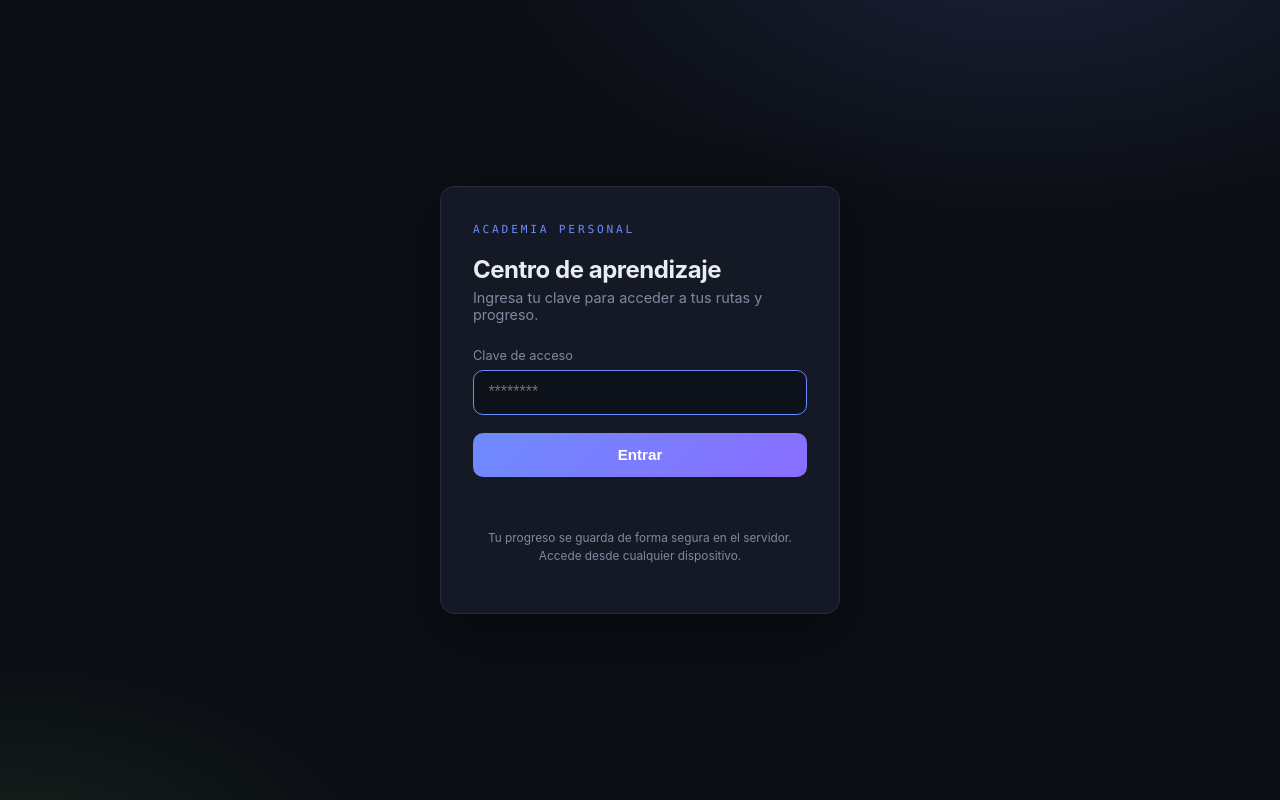
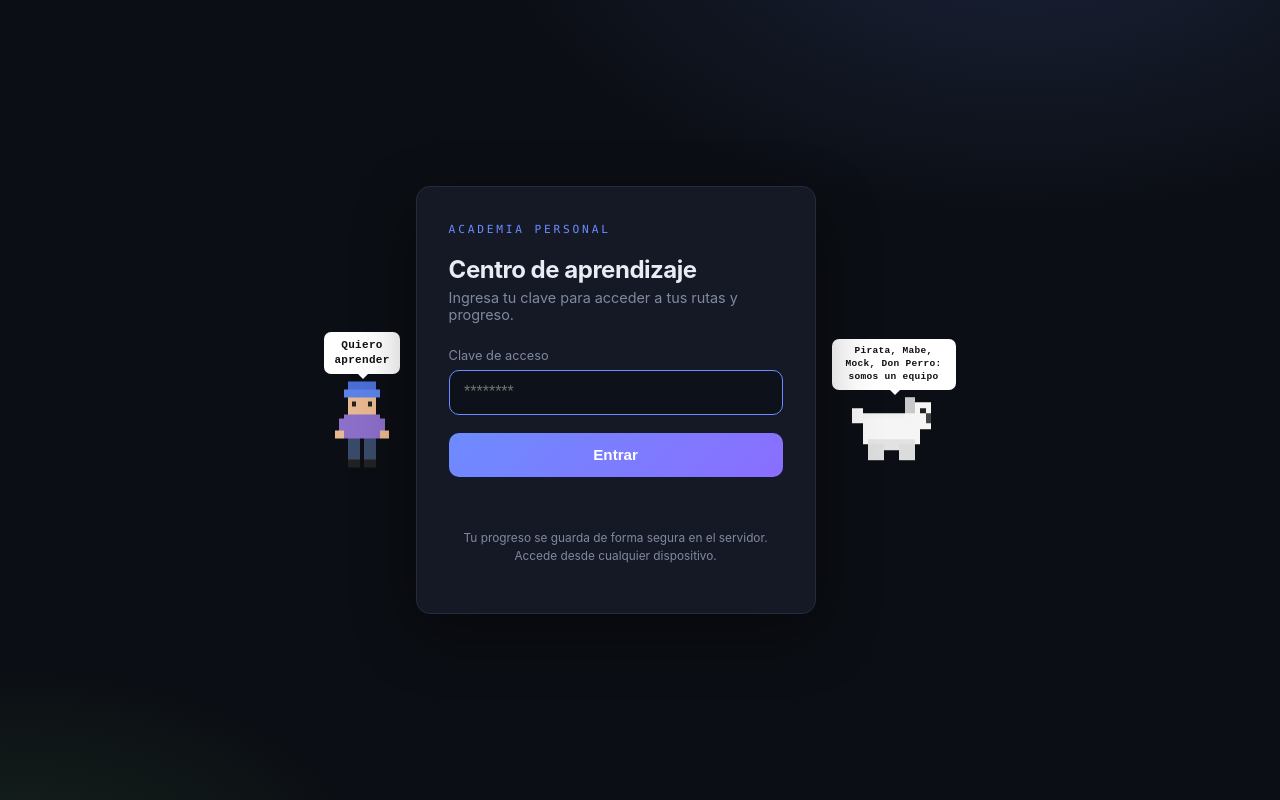
Before and after one commit to jaimediazizquierdo1981-dotcom/Academia, a website: page public/login.html in a window 1280 px wide. Drawn offline with Linux system fonts and the light colour scheme.

Commit message:
Add files via upload

```diff
--- a/public/login.html
+++ b/public/login.html
@@ -15,9 +15,12 @@
       radial-gradient(700px 400px at 0% 110%, #16241c 0%, transparent 55%),
       var(--bg);
     color:var(--ink);font-family:-apple-system,BlinkMacSystemFont,"Segoe UI",Roboto,sans-serif;
-    display:grid;place-items:center;padding:1.5rem}
+    display:grid;place-items:center;padding:1.5rem;overflow:hidden}
+  .escena{position:relative;width:100%;max-width:760px;display:flex;align-items:center;
+    justify-content:center;gap:1rem}
   .card{width:100%;max-width:400px;background:var(--panel);border:1px solid var(--line);
-    border-radius:var(--radius);padding:2.2rem 2rem;box-shadow:0 20px 60px rgba(0,0,0,.4)}
+    border-radius:var(--radius);padding:2.2rem 2rem;box-shadow:0 20px 60px rgba(0,0,0,.4);
+    z-index:2}
   .badge{font-family:ui-monospace,Menlo,monospace;font-size:.7rem;letter-spacing:.25em;
     text-transform:uppercase;color:var(--accent);margin:0 0 1.2rem}
   h1{font-size:1.5rem;margin:0 0 .3rem;letter-spacing:-.02em}
@@ -33,9 +36,49 @@
   button:disabled{opacity:.6;cursor:default}
   .err{color:var(--err);font-size:.84rem;margin-top:.8rem;min-height:1.1em}
   .foot{margin-top:1.6rem;font-size:.74rem;color:var(--muted);text-align:center;line-height:1.5}
+
+  /* ===== Personajes pixel art en los costados ===== */
+  .mascota{position:relative;flex-shrink:0;display:flex;flex-direction:column;
+    align-items:center;gap:8px;image-rendering:pixelated}
+  .globo{background:#fff;color:#111;font-size:11px;font-weight:700;padding:6px 10px;
+    border-radius:7px;font-family:ui-monospace,monospace;letter-spacing:.3px;
+    text-align:center;position:relative;line-height:1.35}
+  .globo::after{content:"";position:absolute;bottom:-5px;left:50%;margin-left:-4px;
+    border:5px solid transparent;border-top-color:#fff;border-bottom:0}
+  .globo-perro{width:124px;white-space:normal;font-size:9.5px}
+  .pers{animation:respira 1.6s ease-in-out infinite}
+  .perro{animation:respira 1.3s ease-in-out infinite}
+  @keyframes respira{0%,100%{transform:translateY(0)}50%{transform:translateY(-4px)}}
+
+  /* en pantallas chicas, ocultar mascotas para no estorbar el login */
+  @media (max-width:680px){.mascota{display:none}}
 </style>
 </head>
 <body>
+  <div class="escena">
+
+    <!-- Personaje izquierda -->
+    <div class="mascota">
+      <div class="globo">Quiero<br>aprender</div>
+      <svg class="pers" width="70" height="86" viewBox="0 0 17 21" xmlns="http://www.w3.org/2000/svg" shape-rendering="crispEdges">
+        <rect x="5" y="0" width="7" height="2" fill="#4a6fd4"/>
+        <rect x="4" y="2" width="9" height="2" fill="#5d82e8"/>
+        <rect x="5" y="4" width="7" height="4" fill="#e8b890"/>
+        <rect x="6" y="5" width="1" height="1" fill="#222"/>
+        <rect x="10" y="5" width="1" height="1" fill="#222"/>
+        <rect x="4" y="8" width="9" height="6" fill="#8b6fc9"/>
+        <rect x="3" y="9" width="1" height="4" fill="#8b6fc9"/>
+        <rect x="13" y="9" width="1" height="4" fill="#8b6fc9"/>
+        <rect x="2" y="12" width="2" height="2" fill="#e8b890"/>
+        <rect x="13" y="12" width="2" height="2" fill="#e8b890"/>
+        <rect x="5" y="14" width="3" height="5" fill="#3a4a6a"/>
+        <rect x="9" y="14" width="3" height="5" fill="#3a4a6a"/>
+        <rect x="5" y="19" width="3" height="2" fill="#222"/>
+        <rect x="9" y="19" width="3" height="2" fill="#222"/>
+      </svg>
+    </div>
+
+    <!-- Tarjeta de login -->
     <div class="card">
       <p class="badge">Academia personal</p>
       <h1>Centro de aprendizaje</h1>
@@ -45,6 +88,33 @@
       <button id="btn">Entrar</button>
       <div class="err" id="err"></div>
       <p class="foot">Tu progreso se guarda de forma segura en el servidor.<br>Accede desde cualquier dispositivo.</p>
+    </div>
+
+    <!-- Perrito derecha -->
+    <div class="mascota">
+      <div class="globo globo-perro">Pirata, Mabe, Mock, Don Perro: somos un equipo</div>
+      <svg class="perro" width="84" height="63" viewBox="0 0 16 12" xmlns="http://www.w3.org/2000/svg" shape-rendering="crispEdges">
+        <!-- cuerpo gordito (blanco) -->
+        <rect x="2" y="3" width="10" height="6" fill="#f0f0f0"/>
+        <rect x="2" y="4" width="11" height="5" fill="#f5f5f5"/>
+        <!-- panza -->
+        <rect x="3" y="8" width="9" height="2" fill="#e2e2e2"/>
+        <!-- cabeza (blanca) -->
+        <rect x="10" y="1" width="5" height="5" fill="#f5f5f5"/>
+        <!-- oreja (gris suave) -->
+        <rect x="10" y="0" width="2" height="3" fill="#c8c8c8"/>
+        <!-- ojo -->
+        <rect x="13" y="2" width="1" height="1" fill="#222"/>
+        <!-- hocico -->
+        <rect x="14" y="3" width="1" height="2" fill="#444"/>
+        <!-- patas gorditas -->
+        <rect x="3" y="9" width="3" height="3" fill="#dcdcdc"/>
+        <rect x="9" y="9" width="3" height="3" fill="#dcdcdc"/>
+        <!-- cola -->
+        <rect x="0" y="2" width="2" height="3" fill="#f5f5f5"/>
+      </svg>
+    </div>
+
   </div>
 <script>
   const pw = document.getElementById('pw');
```
Lines whose indentation alone changed are shown as unchanged.
